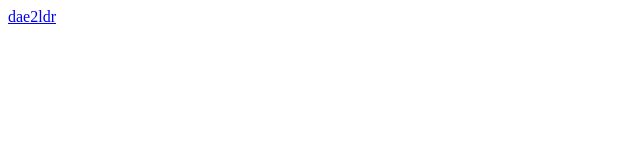
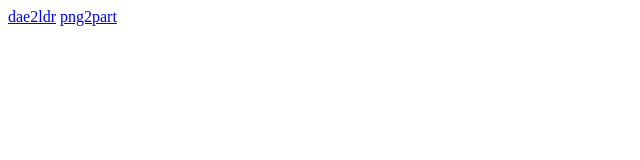
Before and after one commit to CrMo2001/crmo2001.github.io, a plain HTML site: page index.html in a window 1280 px wide. Shown: the full height of the page, 0-640 px from the left. Drawn offline with Linux system fonts and the light colour scheme.

Commit message:
feat("index.html"): add png2part link

```diff
--- a/index.html
+++ b/index.html
@@ -6,5 +6,6 @@
 </head>
 <body>
 <a href="dae2ldr.html">dae2ldr</a>
+<a href="png2part.html">png2part</a>
 </body>
 </html>
```
